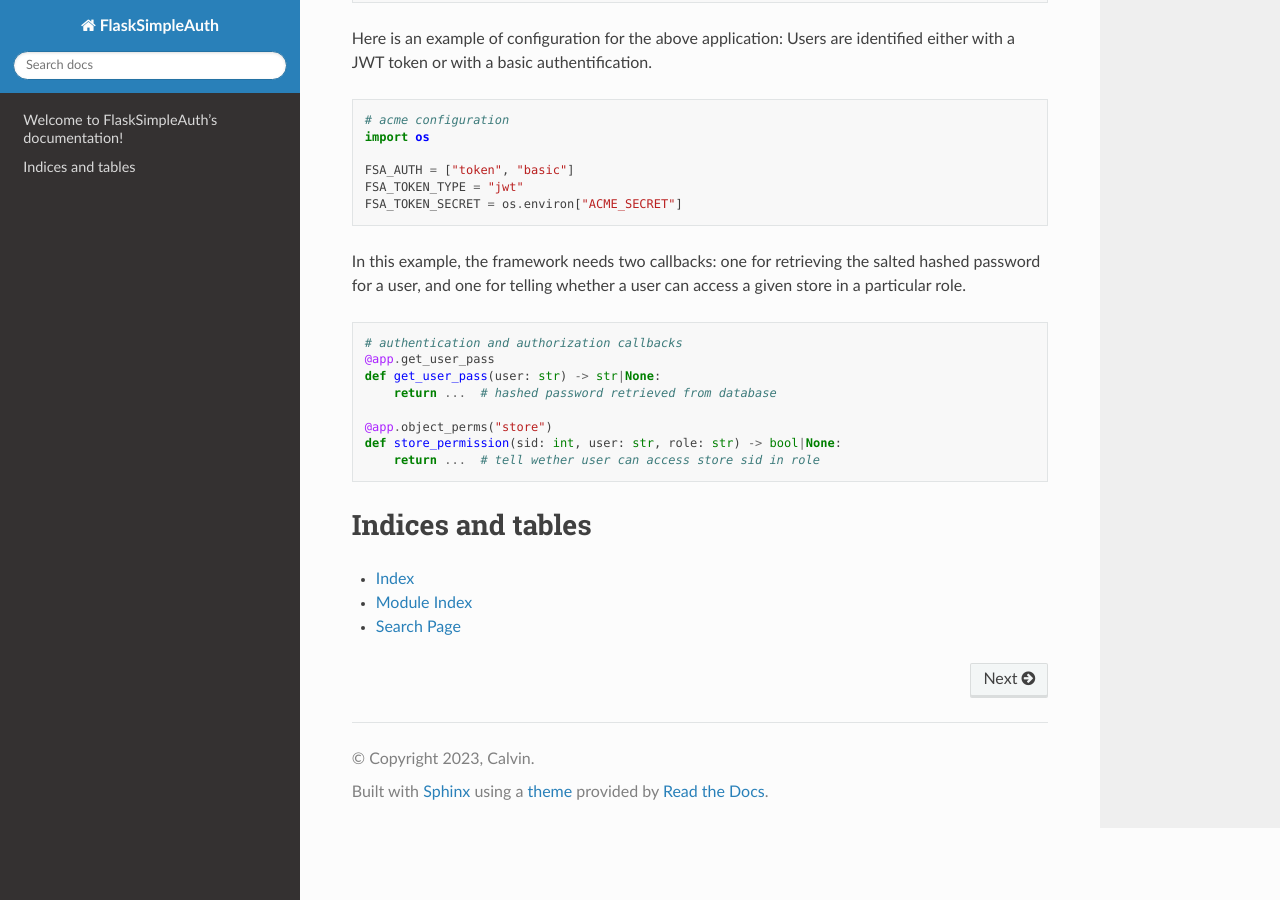
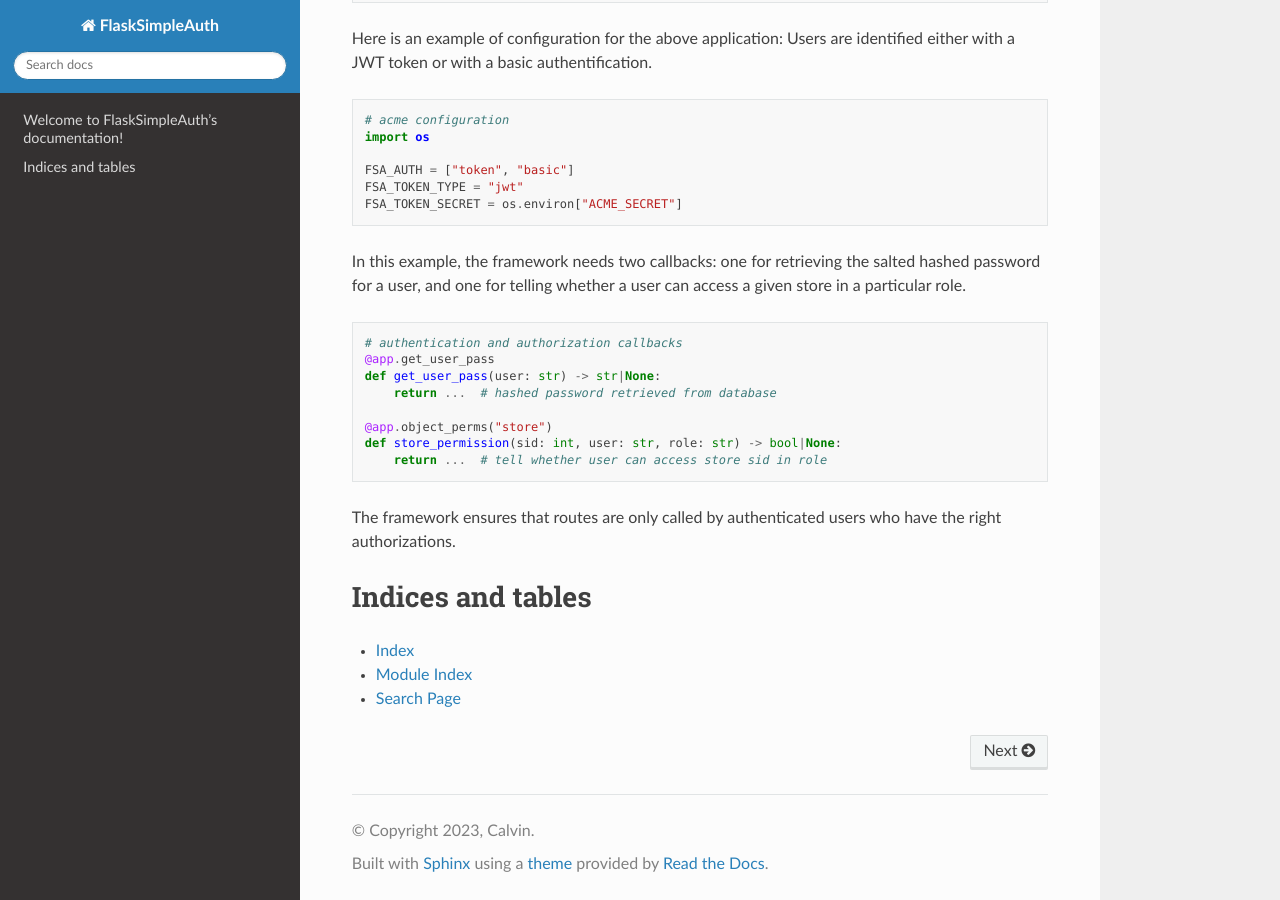
Before and after one commit to zx80/flask-simple-auth, a Sphinx documentation site: the page built from docs/index.rst, in a window 1280 px wide and 900 px high, scrolled down 816 px. Built offline with Sphinx 7.4.7 and the Read the Docs theme 2.0.0, drawn with Linux system fonts in a browser that asks for light colours; pages that are not in the unit, such as notebooks, are missing from menus.

Commit message:
more index.rst text

```diff
--- a/docs/index.rst
+++ b/docs/index.rst
@@ -89,7 +89,10 @@ access a given store in a particular role.
 
     @app.object_perms("store")
     def store_permission(sid: int, user: str, role: str) -> bool|None:
-        return ...  # tell wether user can access store sid in role
+        return ...  # tell whether user can access store sid in role
+
+The framework ensures that routes are only called by authenticated users
+who have the right authorizations.
 
 .. toctree::
    :maxdepth: 3
```
